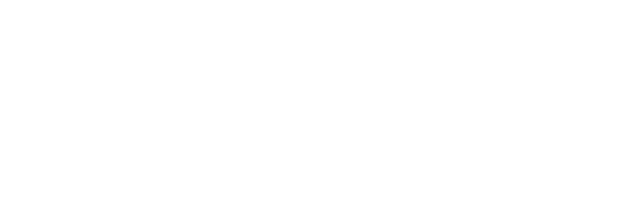
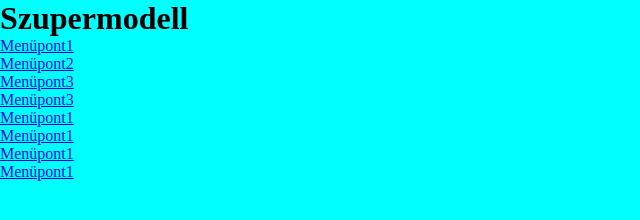
Before and after one commit to KristonAttila/szmodel, a plain HTML site: page index.html in a window 1280 px wide. Shown: the whole page, without its empty margins (0-640 px from the left). Drawn offline with Linux system fonts and the light colour scheme.

Commit message:
weblap friss

```diff
--- a/index.html
+++ b/index.html
@@ -1,12 +1,32 @@
 <!DOCTYPE html>
-<html lang="us">
+<html lang="hu">
 <head>
     <meta charset="UTF-8">
     <meta http-equiv="X-UA-Compatible" content="IE=edge">
     <meta name="viewport" content="width=device-width, initial-scale=1.0">
+    <link rel="stylesheet" href="css/style2.css">
     <title>Szuper Modell</title>
 </head>
 <body>
-
+    <div class="container">
+        <div class="header"><h1>Szupermodell</h1></div>
+        <div class="navigation">
+            <ul>
+                <li><a href="#">Menüpont1</a> </li>
+                <li><a href="#">Menüpont2</a> </li>
+                <li><a href="#">Menüpont3</a> </li>
+                <li><a href="#">Menüpont3</a> </li>
+                <li><a href="#">Menüpont1</a> </li>
+                <li><a href="#">Menüpont1</a> </li>
+                <li><a href="#">Menüpont1</a> </li>
+                <li><a href="#">Menüpont1</a> </li>
+            </ul>
+        </div>
+        <div class="content"></div>
+            <div class="news"></div>
+            <div class="news"></div>
+        </div>
+        <div class="footer"></div>
+    </div>
 </body>
 </html>
```
